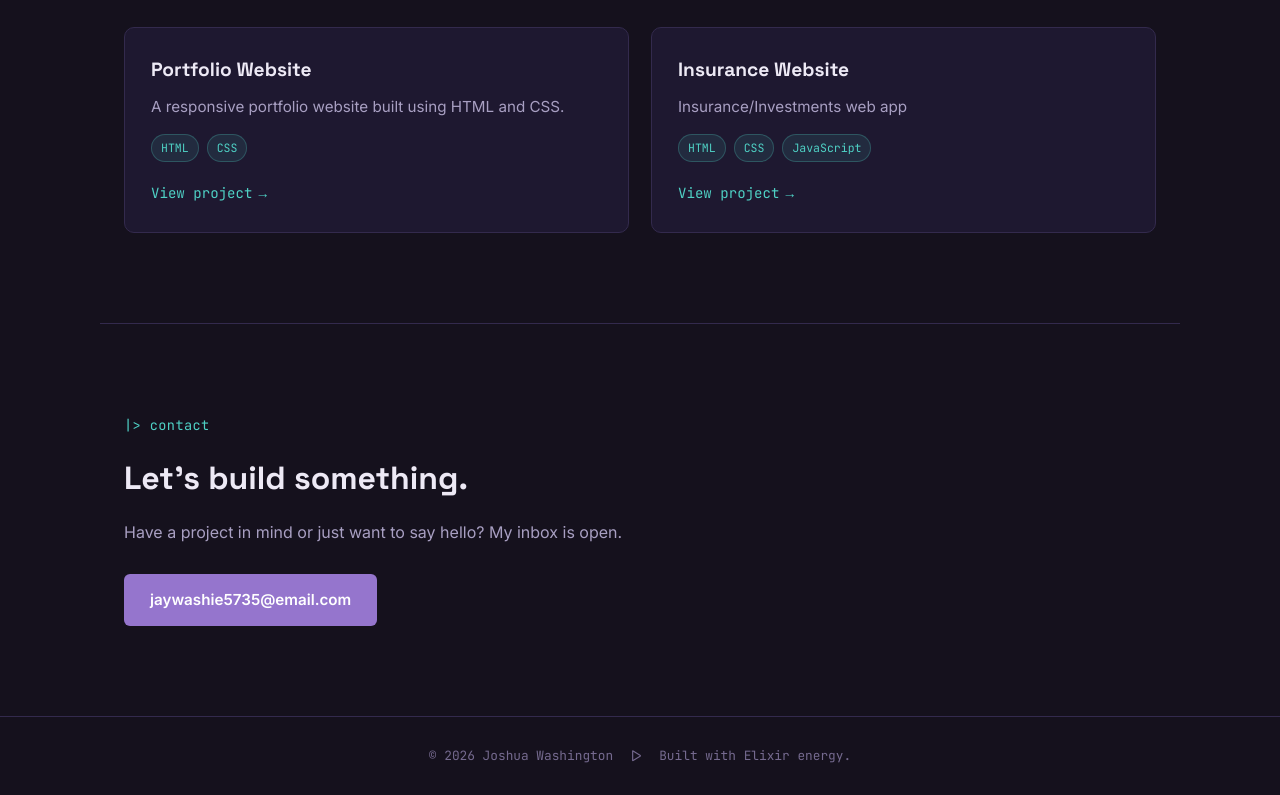
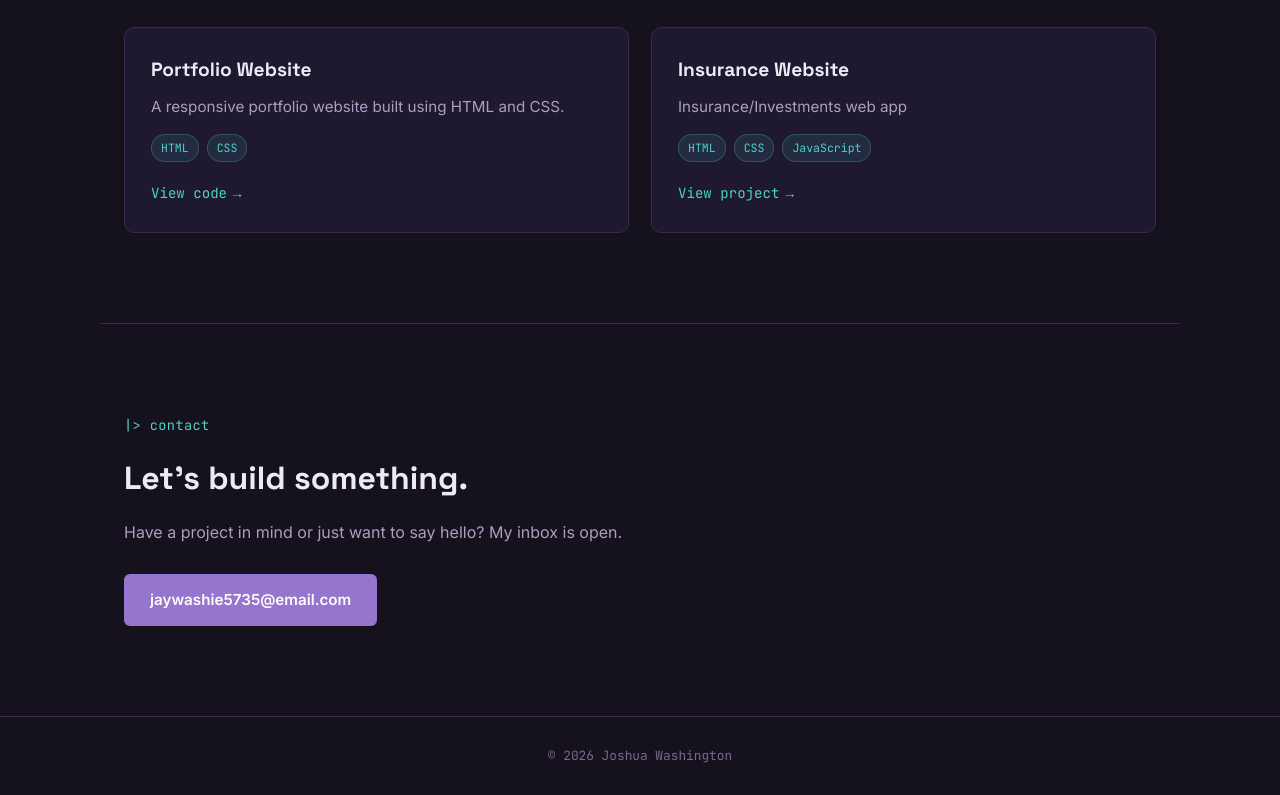
Before and after one commit to Jaywashie/Portfolio, a plain HTML site: page index.html in a window 1280 px wide. Shown: the part 1583-2378 px from the top of the page. Drawn offline with Linux system fonts and the light colour scheme; a script that the page names is missing.

Commit message:
minor change

```diff
--- a/index.html
+++ b/index.html
@@ -129,12 +129,6 @@
 
     <div class="projects-container">
 
-      <!--
-        To add a new project: copy one .project-card block below,
-        update the title, description, tags, and set href="" on the
-        link to point to the live site or repo.
-      -->
-
       <article class="project-card">
         <div class="project-card-top">
           <h3>Portfolio Website</h3>
@@ -143,7 +137,7 @@
             <span>HTML</span><span>CSS</span>
           </div>
         </div>
-        <a href="#" class="project-link">View project <span>&rarr;</span></a>
+        <a href="https://github.com/Jaywashie/Portfolio" class="project-link">View code<span>&rarr;</span></a>
       </article>
 
       <article class="project-card">
@@ -170,7 +164,7 @@
 
   <!-- Footer -->
   <footer>
-    <p>© 2026 Joshua Washington &nbsp;|&gt;&nbsp; Built with Elixir energy.</p>
+    <p>© 2026 Joshua Washington</p>
   </footer>
 
   <script src="script.js"></script>
```
